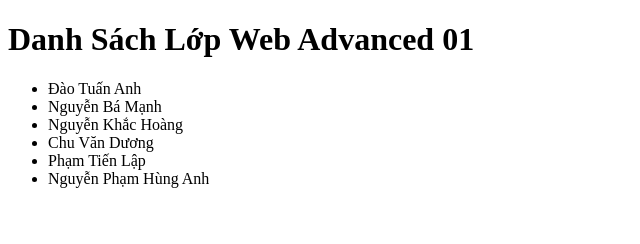
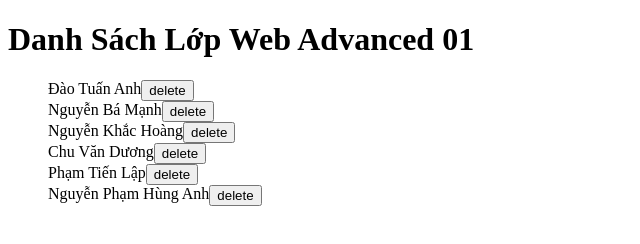
Before and after one commit to mindxDoc/WI, a plain HTML site: page Lesson-01/index.html in a window 1280 px wide. Shown: the whole page, without its empty margins (0-640 px from the left). Drawn offline with Linux system fonts and the light colour scheme.

Commit message:
Update Lesson 1

```diff
--- a/Lesson-01/index.html
+++ b/Lesson-01/index.html
@@ -3,6 +3,11 @@
 <head>
     <meta charset="UTF-8">
     <title>Title</title>
+    <style>
+        li {
+            display: flex;
+        }
+    </style>
 <body>
 <h1>Danh Sách Lớp Web Advanced 01</h1>
 <ul id="student-list"></ul>
@@ -16,7 +21,10 @@
 
     function renderStudent(student) {
         var studentElement = document.createElement('LI')
+	    var button = document.createElement('BUTTON')
+	    button.textContent = 'delete'
 	    studentElement.textContent = student
+	    studentElement.appendChild(button)
 	    studentListElement.appendChild(studentElement)
     }
 
```
